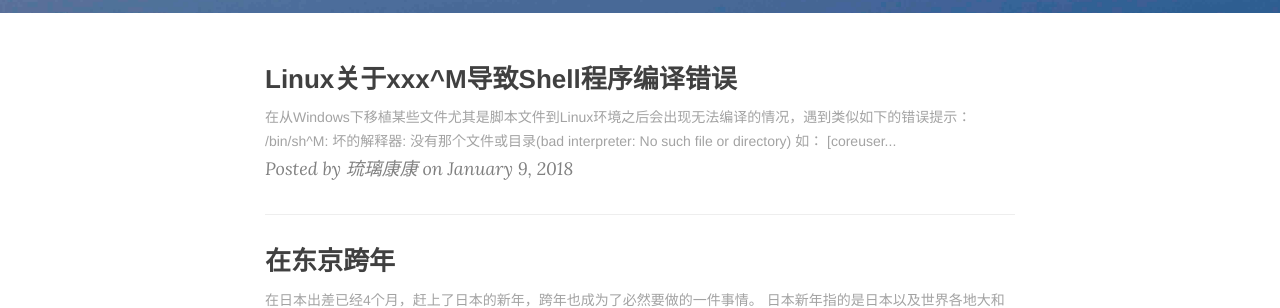
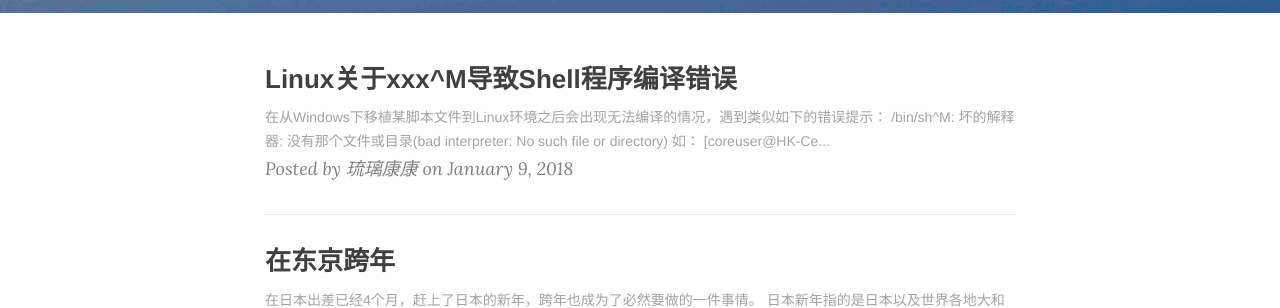
Before and after one commit to MinpuKang/minpukang.github.io, a Jekyll site: the page built from index.html, in a window 1280 px wide. Shown: the part 415-723 px from the top of the page. Built offline with Jekyll 4.4.1, drawn with Linux system fonts in a browser that asks for light colours; nearby versions of some CDN libraries; the list of posts is cut into pages by our own code.

Commit message:
Update the details

```diff
--- a/_posts/2018-01-09-Linux-Shell-bad-interpreter.md
+++ b/_posts/2018-01-09-Linux-Shell-bad-interpreter.md
@@ -17,7 +17,7 @@ img{
 
 <meta name="referrer" content="never">
 
-在从Windows下移植某些文件尤其是脚本文件到Linux环境之后会出现无法编译的情况，遇到类似如下的错误提示：
+在从Windows下移植某脚本文件到Linux环境之后会出现无法编译的情况，遇到类似如下的错误提示：
 
 **/bin/sh^M: 坏的解释器: 没有那个文件或目录(bad interpreter: No such file or directory)**
 
```
